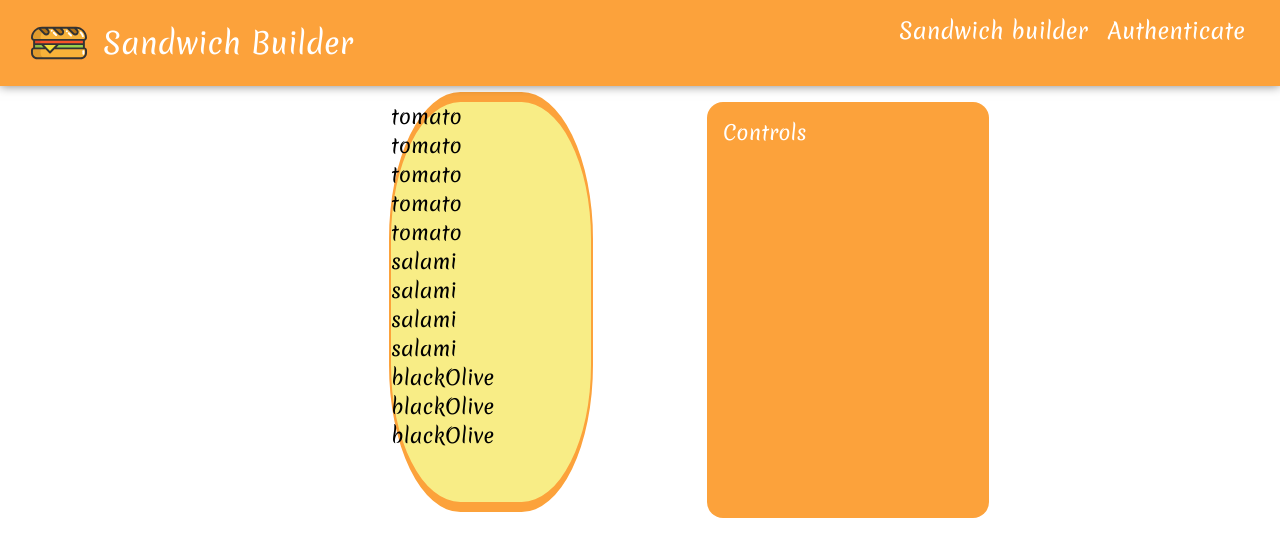
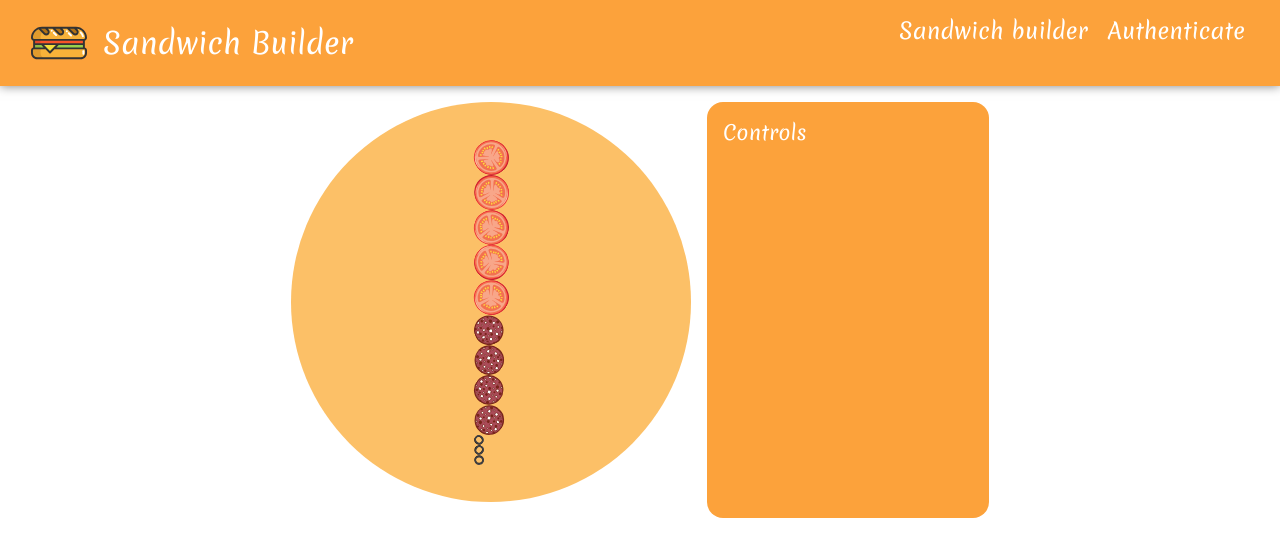
Before and after one commit to Meerim022028/builder, a React (Create React App) app: page / in a window 1280 px wide. Shown: the top 556 px of the page. Built offline with nearby package versions, Linux system fonts and the light colour scheme.

Commit message:
changes all components

```diff
--- a/src/componets/Logo/Logo.js
+++ b/src/componets/Logo/Logo.js
@@ -1,5 +1,5 @@
 import classes from "./Logo.module.css";
-import Logotip from "../../img/logotip-sandwich.svg";
+import Logotip from "../../images/logotip-sandwich.svg";
 
 
 const Logo = () => {
@@ -9,6 +9,7 @@ const Logo = () => {
             <span>Sandwich Builder</span>
         </div>
     );
+
 }
 
 export default Logo;
--- a/src/componets/SandwichBuilder/SandwichIngredient/SandwichIngredient.js
+++ b/src/componets/SandwichBuilder/SandwichIngredient/SandwichIngredient.js
@@ -1,9 +1,50 @@
 import classes from "./SandwichIngredient.module.css";
 
+import salamibackground from "../../../images/salami.svg";
+import tomatoBackground from "../../../images/tomato.svg";
+import blackOliveBackground from "../../../images/blackOlive.svg";
+
 const SandwichIngredient = ({ type }) => {
+  const types = {
+    // salami: { backgroundImage: `url(${salamiBackground})`, width: "35px", height: "35px" },
+    salami: {backgroundImage: `url(${salamibackground})`, width: "30px", height: "30px"},
+    tomato: { backgroundImage: `url(${tomatoBackground})`, width: "35px", height: "35px" },
+    blackOlive: { backgroundImage: `url(${blackOliveBackground})`, width: "10px", height: "10px" },
+
+  };
+
+
+
+  function getPosition(ingredientWidth) {
+    const SandwichDiameter = 380;
+    const SandwichRadius = SandwichDiameter / 2;
+    const ingredientRadius = parseInt(ingredientWidth) / 2;
+
+    const ingredientTop = Math.round(Math.random() * SandwichDiameter);
+    const ingredientLeft = Math.round(Math.random() * SandwichDiameter);
+
+    const distance = Math.sqrt(
+      Math.pow(ingredientTop - SandwichRadius, 2) + Math.pow(ingredientLeft - SandwichRadius, 2)
+    ) + ingredientRadius;
+
+    return distance < SandwichRadius
+      ? {
+        top: ingredientTop - ingredientRadius,
+        left: ingredientLeft - ingredientRadius
+      }
+      : getPosition(ingredientWidth);
+  }
+
+  // Get random position for this ingredient.
+  const position = getPosition(types[type].width);
+  types[type].top = position.top + "px";
+  types[type].left = position.left + "px";
+  // Get random rotation for this ingredient.
+  types[type].transform = `rotate(${Math.round(Math.random() * 360)}deg)`;
+
   return (
-    <div className={classes.SandwichIngredient}>{type}</div>
+    <div className={classes.SandwichIngredient} style={types[type]}></div>
   );
 }
 
-export default  SandwichIngredient;
+export default SandwichIngredient;
--- a/src/componets/SandwichBuilder/SandwichPreview/SandwichPreview.js
+++ b/src/componets/SandwichBuilder/SandwichPreview/SandwichPreview.js
@@ -1,6 +1,7 @@
 
 import SandwichIngredient from "../SandwichIngredient/SandwichIngredient";
 import classes from "./SandwichPreview.module.css";
+
 
 const SandwichPreview = ({ ingredients }) => {
   const result = [];
@@ -12,12 +13,11 @@ const SandwichPreview = ({ ingredients }) => {
 
   return (
     <div className={classes.SandwichPreview}>
-      <div className={classes.sauce}>
+      <div className={classes.color}>
+
         {result}
       </div>
     </div>
   );
 }
-
-
 export default SandwichPreview;
--- a/src/componets/SandwichBuilder/SandwichPreview/SandwichPreview.module.css
+++ b/src/componets/SandwichBuilder/SandwichPreview/SandwichPreview.module.css
@@ -1,22 +1,20 @@
 .SandwichPreview {
+
   flex: 0 0 400px;
   height: 400px;
   margin-right: 1rem;
   margin-bottom: 1rem;
+  border-radius: 100%;
+  background-color: #fcc067;
 
   display: flex;
   justify-content: center;
   align-items: center;
 }
-  .sauce {
-    width: 200px;
-    height: 400px;
-    border-radius: 35%;
-    background-color: rgb(248, 237, 134);
-    border-bottom: solid 10px rgb(252, 162, 59);
-    border-top: solid 10px rgb(252, 162, 59);
-    border-left: solid 2px rgb(252, 162, 59);
-    border-right: solid 2px rgb(252, 162, 59);
-
-
+.ingredients {
+  width: 380px;
+  height: 380px;
+  border-radius: 100%;
+   position: relative;
+  display: flex;
 }
```
Also changed, not shown: src/images/logotip-sandwich.svg (renamed from src/img/logotip-sandwich.svg). Lines whose indentation alone changed are shown as unchanged.
